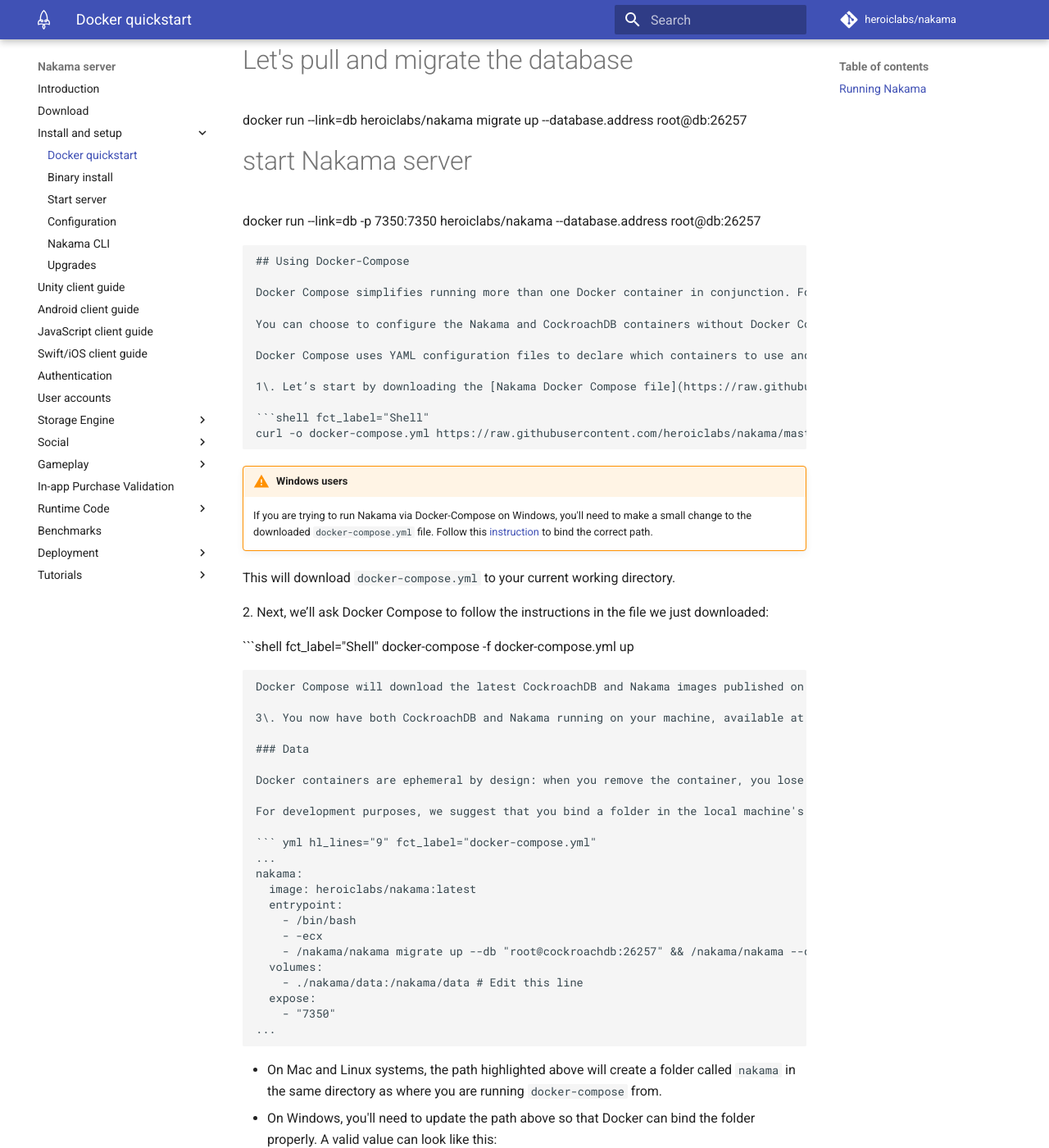
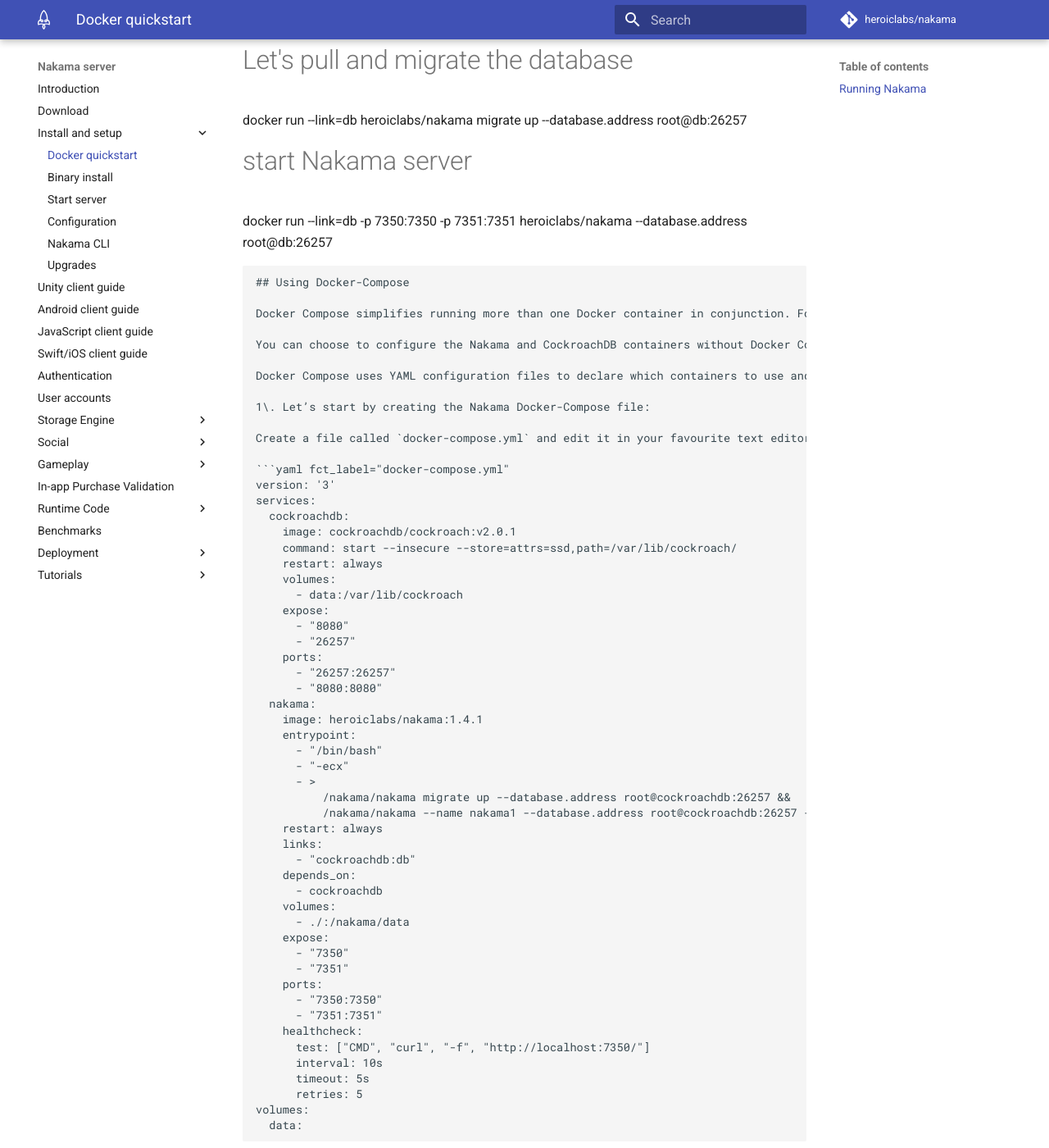
Before and after one commit to heroiclabs/nakama-docs, an MkDocs documentation site: the page built from docs/install-docker-quickstart.md, in a window 1280 px wide and 1400 px high, scrolled down 1524 px. Shown: the whole window at 82% size. Built offline with MkDocs 1.6.1 and Material for MkDocs 9.7.7, drawn with Linux system fonts in a browser that asks for light colours; comment, search, counter and statistics services are not loaded; old or Windows-style settings are respelled for this version of MkDocs; some of the changed text lies outside the part shown.

Commit message:
Add docker-compose file

````diff
--- a/docs/install-docker-quickstart.md
+++ b/docs/install-docker-quickstart.md
@@ -61,7 +61,7 @@
 # Let's pull and migrate the database
 docker run --link=db heroiclabs/nakama migrate up --database.address root@db:26257
 # start Nakama server
-docker run --link=db -p 7350:7350 heroiclabs/nakama --database.address root@db:26257
+docker run --link=db -p 7350:7350 -p 7351:7351 heroiclabs/nakama --database.address root@db:26257
 ```
 
 ## Using Docker-Compose
@@ -72,16 +72,57 @@
 
 Docker Compose uses YAML configuration files to declare which containers to use and how they should work together.
 
-1\. Let’s start by downloading the [Nakama Docker Compose file](https://raw.githubusercontent.com/heroiclabs/nakama/master/install/docker/docker-compose.yml):
+1\. Let’s start by creating the Nakama Docker-Compose file:
 
-```shell fct_label="Shell"
-curl -o docker-compose.yml https://raw.githubusercontent.com/heroiclabs/nakama/master/install/docker/docker-compose.yml
+Create a file called `docker-compose.yml` and edit it in your favourite text editor:
+
+```yaml fct_label="docker-compose.yml"
+version: '3'
+services:
+  cockroachdb:
+    image: cockroachdb/cockroach:v2.0.1
+    command: start --insecure --store=attrs=ssd,path=/var/lib/cockroach/
+    restart: always
+    volumes:
+      - data:/var/lib/cockroach
+    expose:
+      - "8080"
+      - "26257"
+    ports:
+      - "26257:26257"
+      - "8080:8080"
+  nakama:
+    image: heroiclabs/nakama:1.4.1
+    entrypoint:
+      - "/bin/bash"
+      - "-ecx"
+      - >
+          /nakama/nakama migrate up --database.address root@cockroachdb:26257 &&
+          /nakama/nakama --name nakama1 --database.address root@cockroachdb:26257 --log.verbose --log.stdout
+    restart: always
+    links:
+      - "cockroachdb:db"
+    depends_on:
+      - cockroachdb
+    volumes:
+      - ./:/nakama/data
+    expose:
+      - "7350"
+      - "7351"
+    ports:
+      - "7350:7350"
+      - "7351:7351"
+    healthcheck:
+      test: ["CMD", "curl", "-f", "http://localhost:7350/"]
+      interval: 10s
+      timeout: 5s
+      retries: 5
+volumes:
+  data:
 ```
 
 !!! warning "Windows users"
     If you are trying to run Nakama via Docker-Compose on Windows, you'll need to make a small change to the downloaded `docker-compose.yml` file. Follow this [instruction](#data) to bind the correct path.
-
-This will download `docker-compose.yml` to your current working directory.
 
 2\. Next, we’ll ask Docker Compose to follow the instructions in the file we just downloaded:
 
@@ -99,18 +140,11 @@
 
 For development purposes, we suggest that you bind a folder in the local machine's filesystem to the Docker file system. The easiest way to achieve this is by editing the `docker-compose.yml` file:
 
-``` yml hl_lines="9" fct_label="docker-compose.yml"
+``` yaml hl_lines="4" fct_label="docker-compose.yml"
 ...
-nakama:
-  image: heroiclabs/nakama:latest
-  entrypoint:
-    - /bin/bash
-    - -ecx
-    - /nakama/nakama migrate up --db "root@cockroachdb:26257" && /nakama/nakama --db "root@cockroachdb:26257"
-  volumes:
-    - ./nakama/data:/nakama/data # Edit this line
-  expose:
-    - "7350"
+  nakama:
+    volumes:
+      - ./nakama/data:/nakama/data # Edit this line
 ...
 ```
 
````
Also changed, not shown: docs/authentication.md (+5 -5 lines).
